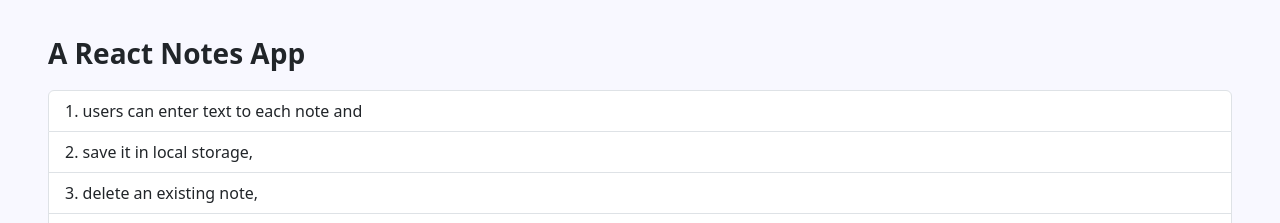
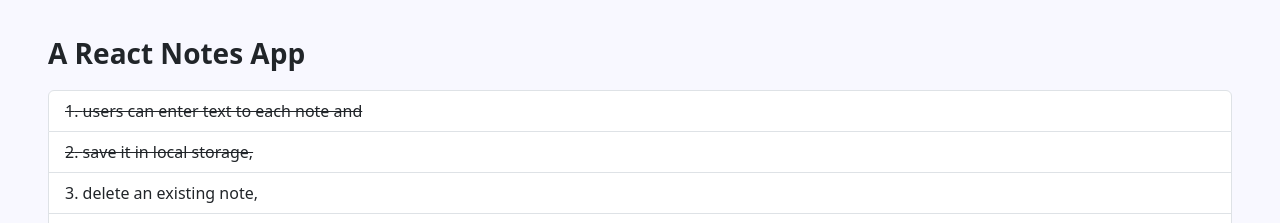
Before and after one commit to solahidris/Project17_T2_ReactNotesApp, a React (Create React App) app: page / in a window 1280 px wide. Shown: the top 223 px of the page. Built offline with nearby package versions, Linux system fonts and the light colour scheme; the HTML template or start-up script is replaced by a standard one.

Commit message:
added strike through deco

```diff
--- a/src/App.js
+++ b/src/App.js
@@ -50,8 +50,8 @@ function App() {
 
       <p class="fs-3 fw-semibold mx-5">A React Notes App</p>
       <ol class="list-group list-group-numbered mx-5 pb-5">
-        <li class="list-group-item">users can enter text to each note and</li>
-        <li class="list-group-item">save it in local storage,</li>
+        <li class="list-group-item text-decoration-line-through">users can enter text to each note and</li>
+        <li class="list-group-item text-decoration-line-through">save it in local storage,</li>
         <li class="list-group-item">delete an existing note,</li>
         <li class="list-group-item">dynamically search among the notes and</li>
         <li class="list-group-item">add character limit.</li>
```
